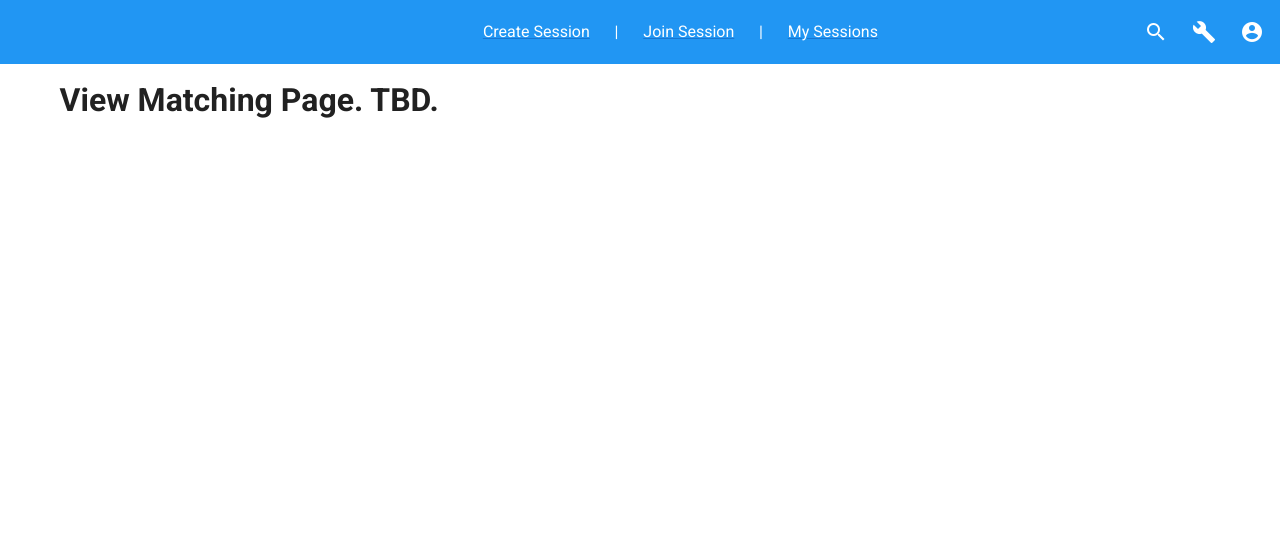
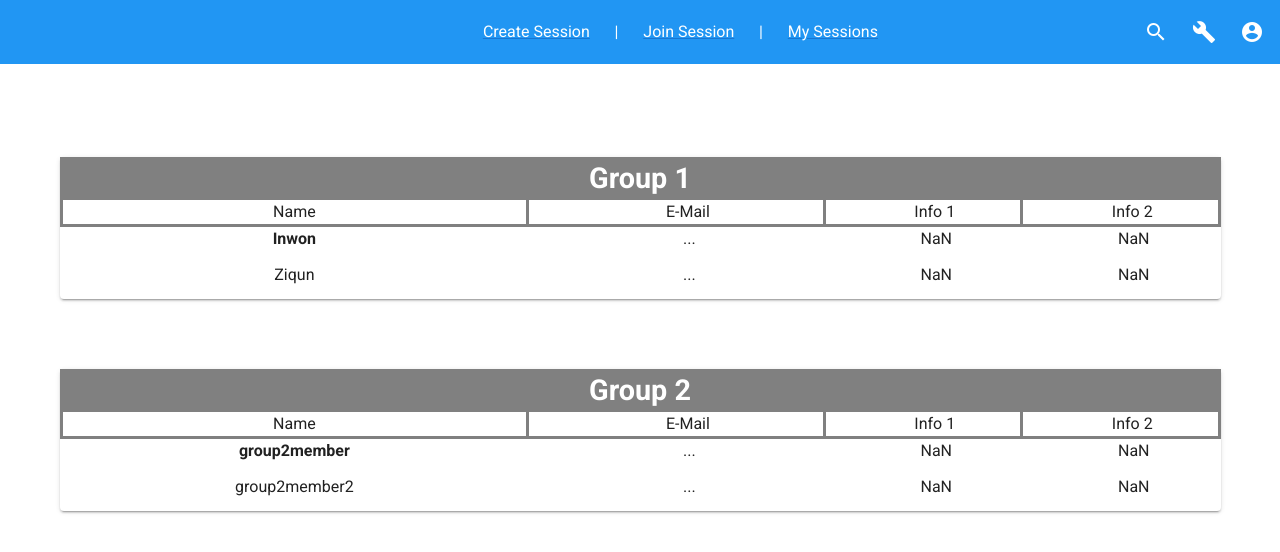
Before and after one commit to group-matching/group-matching.github.io, a Vue app: page /viewMatching in a window 1280 px wide. Shown: the top 552 px of the page. Built offline with nearby package versions, Linux system fonts and the light colour scheme.

Commit message:
viewMatching Page Update

```diff
--- a/src/pages/viewMatching.vue
+++ b/src/pages/viewMatching.vue
@@ -2,14 +2,65 @@
   <v-container>
     <NavBar />
 
-        <h1> View Matching Page. TBD.</h1>
-
+    <!-- Loop through each group -->
+    <v-card style="margin-top: 7%;" class="mb-15" v-for="(group, index) in groups" :key="index" max-width="">
+      <div class="text-center">
+        <div class="subcardHeader">
+          {{ group.name }}
+        </div>
+        <div style="border-bottom: 3px solid grey;">
+          <v-row>
+            <v-col cols="5">
+              <div style="border-left: 3px solid grey; border-right: 3px solid grey;">
+                Name
+              </div>
+            </v-col>
+            <v-col cols="3">
+              <div style="border-right: 3px solid grey;">
+                E-Mail
+              </div>
+            </v-col>
+            <v-col cols="2">
+              <div style="border-right: 3px solid grey;">
+                Info 1
+              </div>
+            </v-col>
+            <v-col cols="2">
+              <div style="border-right: 3px solid grey;">
+                Info 2
+              </div>
+            </v-col>
+          </v-row>
+        </div>
+        <!-- Loop through each member in the group -->
+        <div v-for="(member, memberIndex) in group.members" :key="memberIndex">
+          <v-row>
+            <v-col cols="5">
+              <div :style="{ 'font-weight': member.isLeader ? 'bold' : 'normal' }">
+                {{ member.name }}
+              </div>
+            </v-col>
+            <v-col cols="3">
+              <div>
+                {{ member.email }}
+              </div>
+            </v-col>
+            <v-col cols="2">
+              <div>
+                {{ member.individual-attribute }}
+              </div>
+            </v-col>
+            <v-col cols="2">
+              <div>
+                {{ member.individual-attribute2 }}
+              </div>
+            </v-col>
+          </v-row>
+        </div>
+      </div>
+    </v-card>
   </v-container>
 </template>
-
-
-<style>
-</style>
 
 <script>
 import NavBar from '@/components/NavBar'
@@ -21,12 +72,60 @@
   },
   data() {
     return {
-
+      groups: [
+        {
+          "name": "Group 1",
+          "group-attribute": {
+            "leader-info": {
+              "name": "lirong",
+              "email": "...",
+              "group-leader-attribute": "..."
+            }
+          },
+          "members": [
+            {
+              "name": "Inwon",
+              "email": "...",
+              "individual-attribute": "...",
+              "isLeader": true
+            },
+            {
+              "name": "Ziqun",
+              "email": "...",
+              "individual-attribute": "...",
+              "isLeader": false
+            }
+          ]
+        },
+        {
+          "name": "Group 2",
+          "group-attribute": {
+            "leader-info": {
+              "name": "Leader2",
+              "email": "...",
+              "group-leader-attribute": "..."
+            }
+          },
+          "members": [
+            {
+              "name": "group2member",
+              "email": "...",
+              "individual-attribute": "...",
+              "isLeader": true
+            },
+            {
+              "name": "group2member2",
+              "email": "...",
+              "individual-attribute": "...",
+              "isLeader": false
+            }
+          ]
+        }
+      ]
     };
-      },
-      methods: {
-
-      },
-      props: ['']
+  }
 }
 </script>
+
+<style>
+</style>
```
Lines whose indentation alone changed are shown as unchanged.
